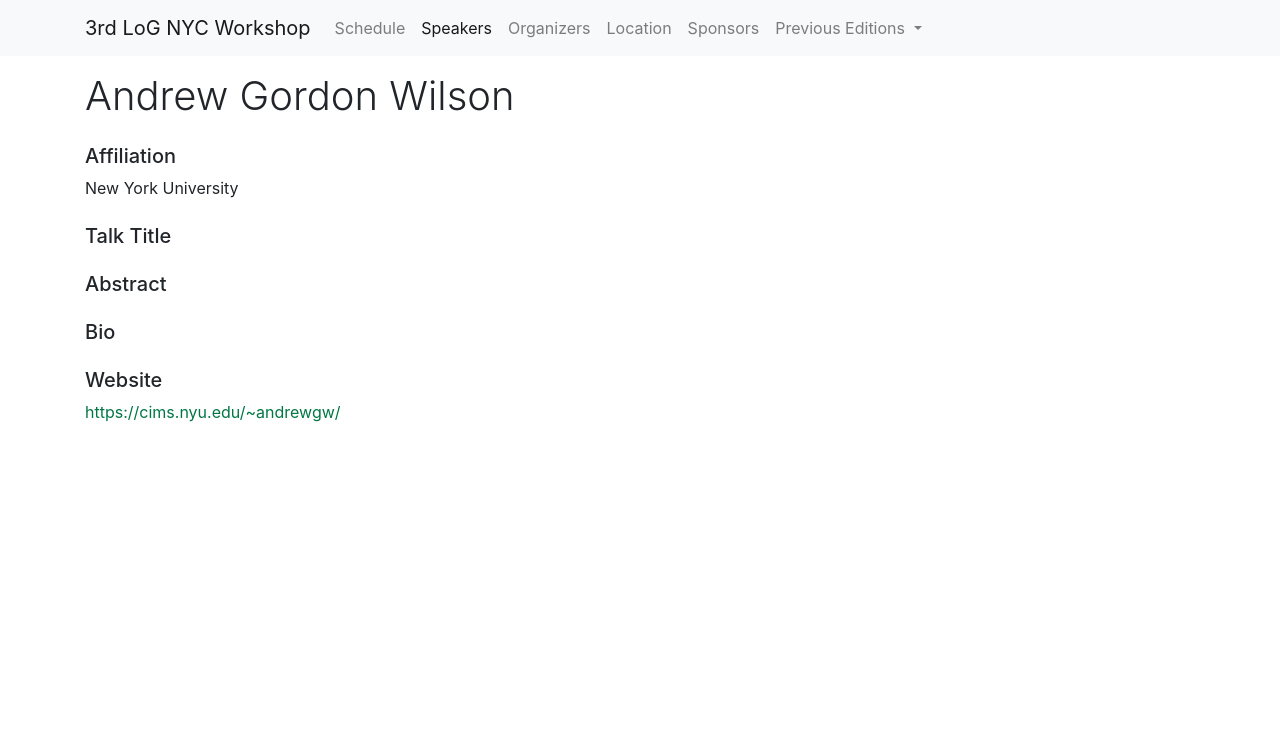
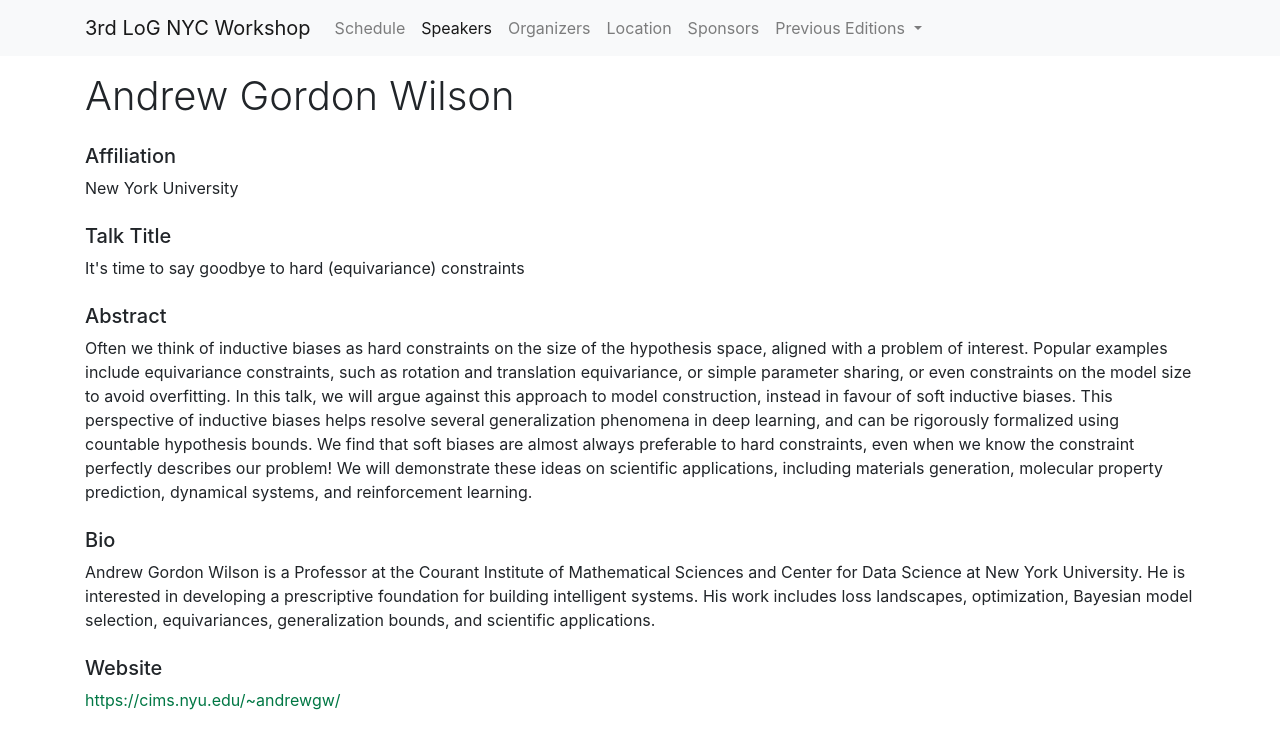
Before and after one commit to log-nyc/log-nyc.github.io, a Jekyll site: the page built from _speakers/wilson.md, in a window 1280 px wide. Shown: the top 749 px of the page. Built offline with Jekyll 4.4.1, drawn with Linux system fonts in a browser that asks for light colours.

Commit message:
update talk info

```diff
--- a/_speakers/wilson.md
+++ b/_speakers/wilson.md
@@ -4,9 +4,9 @@
 first_name: Andrew Gordon
 last_name: Wilson
 affiliation: New York University
-talk_title: ""
-abstract: ""
-bio: ""
+talk_title: "It's time to say goodbye to hard (equivariance) constraints"
+abstract: "Often we think of inductive biases as hard constraints on the size of the hypothesis space, aligned with a problem of interest. Popular examples include equivariance constraints, such as rotation and translation equivariance, or simple parameter sharing, or even constraints on the model size to avoid overfitting. In this talk, we will argue against this approach to model construction, instead in favour of soft inductive biases. This perspective of inductive biases helps resolve several generalization phenomena in deep learning, and can be rigorously formalized using countable hypothesis bounds. We find that soft biases are almost always preferable to hard constraints, even when we know the constraint perfectly describes our problem! We will demonstrate these ideas on scientific applications, including materials generation, molecular property prediction, dynamical systems, and reinforcement learning."
+bio: " Andrew Gordon Wilson is a Professor at the Courant Institute of Mathematical Sciences and Center for Data Science at New York University. He is interested in developing a prescriptive foundation for building intelligent systems. His work includes loss landscapes, optimization, Bayesian model selection, equivariances, generalization bounds, and scientific applications."
 website: https://cims.nyu.edu/~andrewgw/
 category: "Invited Speaker"
 ---
```
Also changed, not shown: _speakers/zhang.md (+2 -2 lines).
